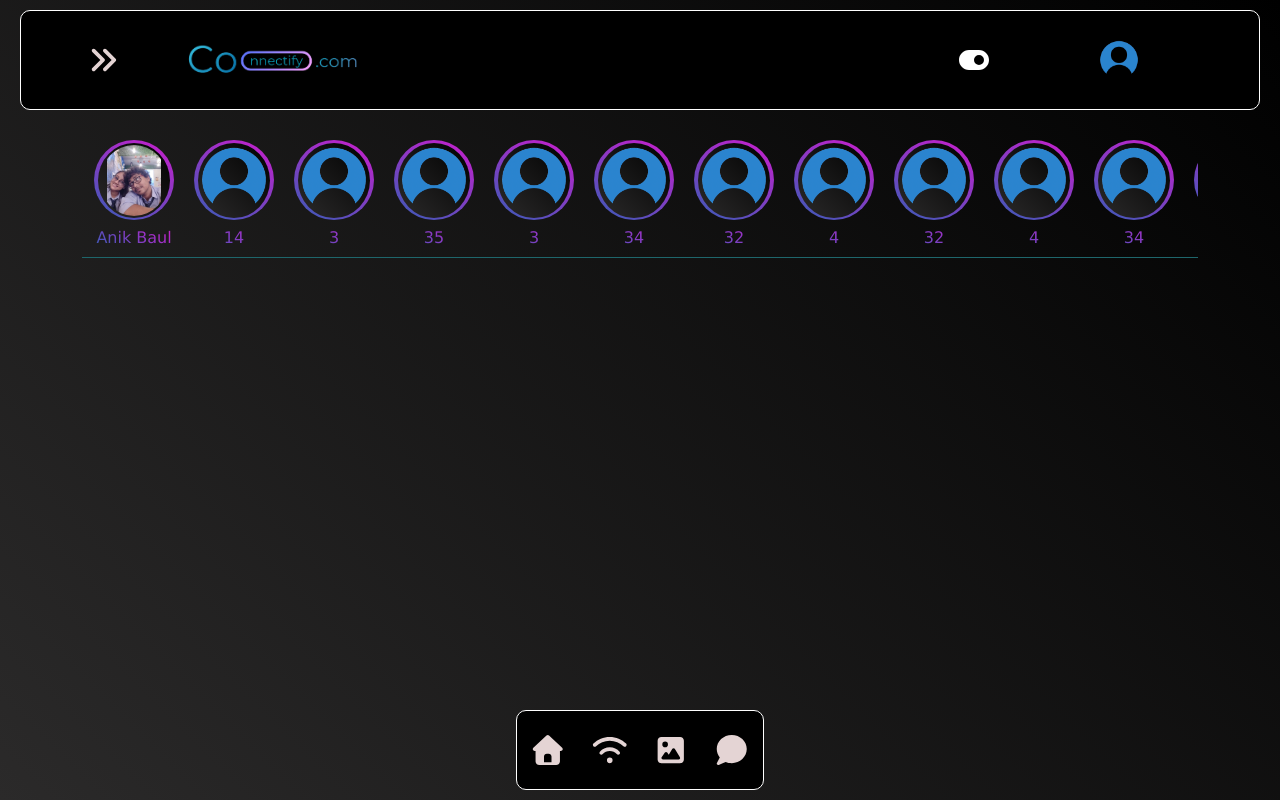
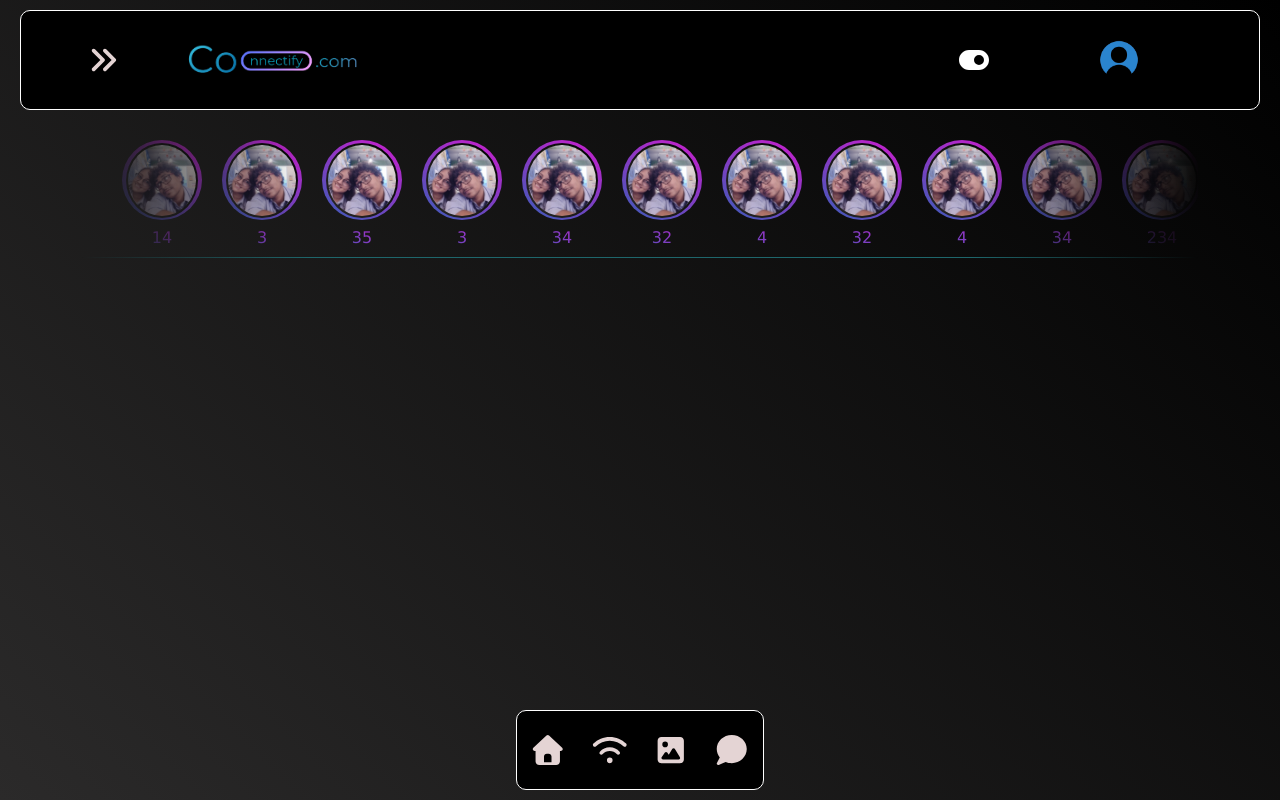
Before and after one commit to AnikBaul-tech/Connectify, a React (Vite) app in the folder social-media-frontend/: page / in a window 1280 px wide. Built offline with nearby package versions, Linux system fonts and the light colour scheme.

Commit message:
Stories styled,modal added

```diff
--- a/social-media-frontend/index.html
+++ b/social-media-frontend/index.html
@@ -8,6 +8,7 @@
   </head>
   <body>
     <div id="root"></div>
+    <div id="modal-root"></div>
     <script type="module" src="/src/main.jsx"></script>
   </body>
 </html>
--- /dev/null
+++ b/social-media-frontend/src/components/Modal.jsx
@@ -0,0 +1,17 @@
+import React from 'react'
+import ReactDOM from 'react-dom';
+import './ModalStyle.css'
+
+const Modal = ({ children, onClose }) => {
+  return ReactDOM.createPortal(
+    <div className="modal-overlay" onClick={onClose}>
+      <div className="modal-content" onClick={e => e.stopPropagation()}>
+        {children}
+      </div>
+    </div>,
+    document.getElementById('modal-root')
+  );
+};
+
+
+export default Modal
--- /dev/null
+++ b/social-media-frontend/src/components/ModalStyle.css
@@ -0,0 +1,32 @@
+.modal-overlay {
+  position: fixed;
+  top: 0;
+  left: 0;
+  width: 100vw;
+  height: 100vh;
+  background: rgba(0, 0, 0, 0.6);
+  display: flex;
+  justify-content: center;
+  align-items: center;
+  z-index: 1000;
+}
+
+.modal-content {
+  background: linear-gradient(30deg,rgb(55, 93, 182),rgb(206, 28, 206));
+  padding: 5px;
+  max-width: 90%;
+  max-height: 90%;
+  overflow: hidden;
+  border-radius: 8px;
+  display: flex;
+  justify-content: center;
+  align-items: center;
+}
+
+.story-fullscreen img {
+  position: relative;
+  width: 100%;
+  max-height: 80vh;
+  height: 100%;
+  object-fit: contain;
+}
--- a/social-media-frontend/src/components/StoryContainerStyle.css
+++ b/social-media-frontend/src/components/StoryContainerStyle.css
@@ -13,7 +13,7 @@
     height: max-content;
     min-width: 80%;
     max-width: 90%;
-    padding: 10px 12px;
+    padding: 10px 12px 10px 40px;
     margin: 20px auto 10px auto;
     display: flex;
     justify-content: space-evenly;
@@ -25,6 +25,9 @@
     overflow-x: auto;
     overflow-y: hidden ;
     white-space: nowrap;
+    -webkit-mask-image: radial-gradient(circle, rgba(0,0,0,1) 60%, rgba(0,0,0,0) 100%);
+    mask-image: radial-gradient(circle, rgba(0,0,0,1) 60%, rgba(0,0,0,0) 100%);
+
 }
 .story-container::-webkit-scrollbar{
     display: none;
@@ -38,33 +41,39 @@
     display: flex;
     justify-content: center;
     align-items: center;
+    transition: all 2s;
 }
-.profile-pic{
+.story:hover{
+    scale: 1.05;
+}
+.story-thumbnail{
   height: 75px;
   width: 75px;
   display: flex;
   align-items: center;
   justify-content: center;
-
   border-radius: 50%;
   padding: 2px;
+  cursor: pointer;
 }
-.dark-mode-profile{
+
+.dark-mode-thumbnail{
     background: linear-gradient(45deg,rgb(43, 42, 42),black);
 }
-.light-mode-profile{
+.light-mode-thumbnail{
     background: linear-gradient(45deg,rgb(255, 255, 255),rgb(150, 143, 143));
 }
-.profile-pic img{
+.story-thumbnail img{
   height: 100%;
   width: 100%;
   border-radius: 50%;
-  object-fit: contain;
+  object-fit: cover;
 }
 #username{
     height: max-content;
     color: white;
     text-align: center;
+    font-weight: 500;
 }
 .gradient-text {
   background: linear-gradient(30deg,rgb(55, 93, 182),rgb(206, 28, 206));
--- a/social-media-frontend/src/components/StroryContainer.jsx
+++ b/social-media-frontend/src/components/StroryContainer.jsx
@@ -1,5 +1,6 @@
-import React, { useContext, useEffect } from "react";
+import React, { useContext, useEffect , useState } from "react";
 import { DarkModeContext } from "../context/DarkModeContext.jsx";
+import Modal from "./Modal.jsx";
 import "./StoryContainerStyle.css";
 
 const StroryContainer = () => {
@@ -14,47 +15,67 @@ const StroryContainer = () => {
     container.addEventListener("wheel", handleWheel, { passive: false });
 
     return () => container.removeEventListener("wheel", handleWheel);
-  }, []);
-  const { darkMode } = useContext(DarkModeContext);
-  const val = [
+  }, []);  // scrollling on mouse wheel movement
+
+
+  const { darkMode } = useContext(DarkModeContext);  // Setting DarkMode context
+
+
+  const storyList = [
     14, 3, 35, 3, 34, 32, 4, 32, 4, 34, 234, 34, 2, 342, 54, 4, 345, 57, 456,
   ];
+
+
+  const [activeStory, setActiveStory] = useState(null);
+  const [showModal, setShowModal] = useState(false);
+
+  const handleClick = (story) => {
+    setActiveStory(story);
+    setShowModal(false); // reset
+    setTimeout(() => {
+      setShowModal(false); // show after delay
+    }, 3000)
+    .then(
+      setShowModal(true)
+    ) // delay in ms
+  };
+
+
   return (
     <div className="story-container">
-      <div className="unit-story">
-        <div className="story">
-          <div
-            className={
-              darkMode
-                ? "profile-pic dark-mode-profile"
-                : "profile-pic light-mode-profile"
-            }
-          >
-            <img src="./profile-pics/6.jpg" alt="" />
-          </div>
-        </div>
-        <div id="username" className="gradient-text">
-          Anik Baul
-        </div>
-      </div>
-      {val.map((val) => (
+      {storyList.map((story) => (
         <div className="unit-story">
           <div className="story">
             <div
               className={
                 darkMode
-                  ? "profile-pic dark-mode-profile"
-                  : "profile-pic light-mode-profile"
+                  ? "story-thumbnail dark-mode-thumbnail"
+                  : "story-thumbnail light-mode-thumbnail"
               }
+              onClick={() => handleClick(story)}
+
             >
-              <img src="./profile-pics/default.png" alt="" />
+              <img src="./profile-pics/6.jpg" alt="" />
             </div>
           </div>
           <div id="username" className="gradient-text">
-            {val}
+            {story}
           </div>
         </div>
       ))}
+
+
+      {showModal && activeStory && (
+        <Modal onClose={() => setShowModal(false)}>
+          <div className="story-fullscreen">
+            <img src="./profile-pics/6.jpg" alt="full story"/>
+            <p>{activeStory.description}</p>
+          </div>
+        </Modal>
+      )}
+
+
+
     </div>
   );
 };
```
